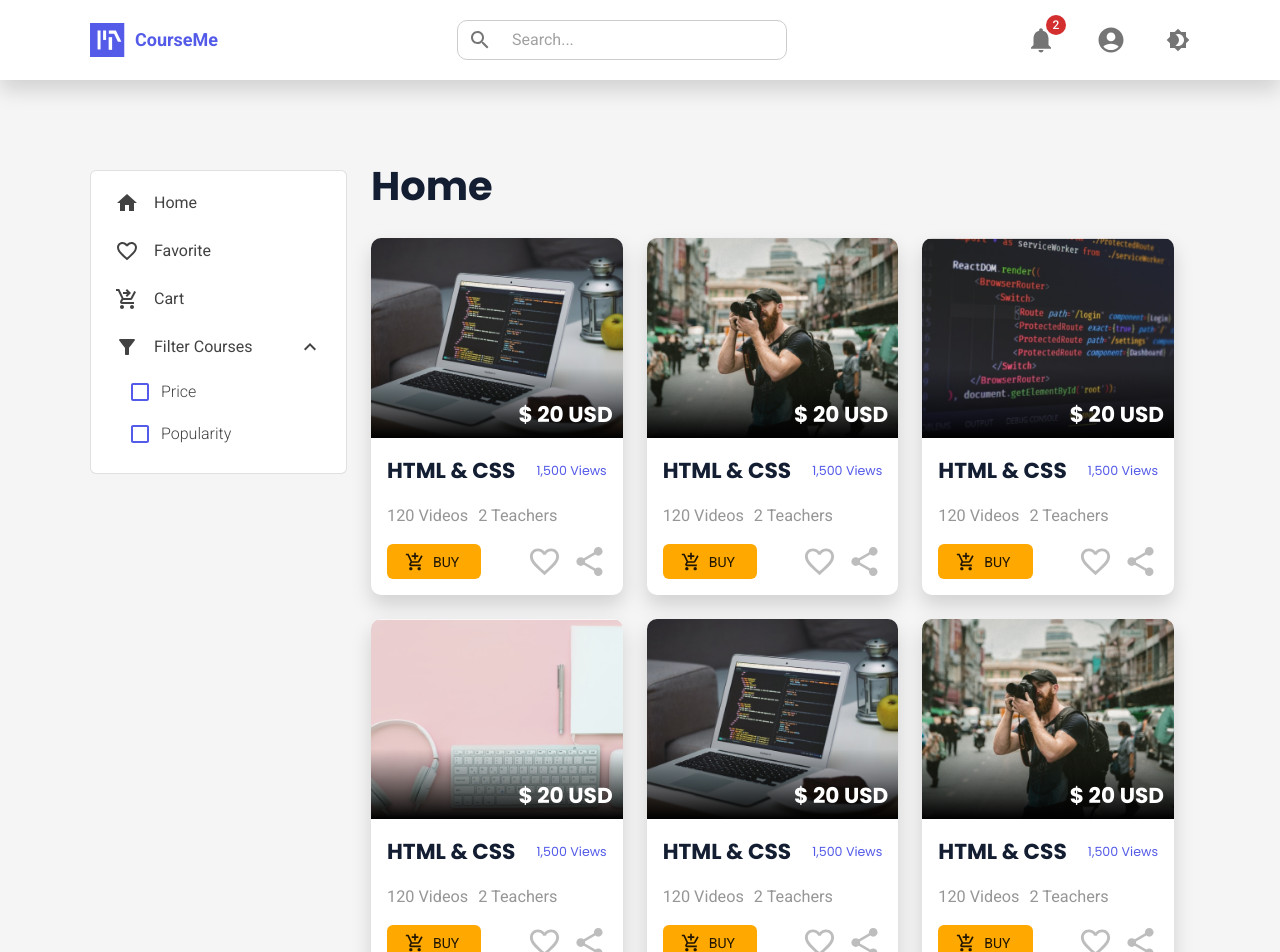
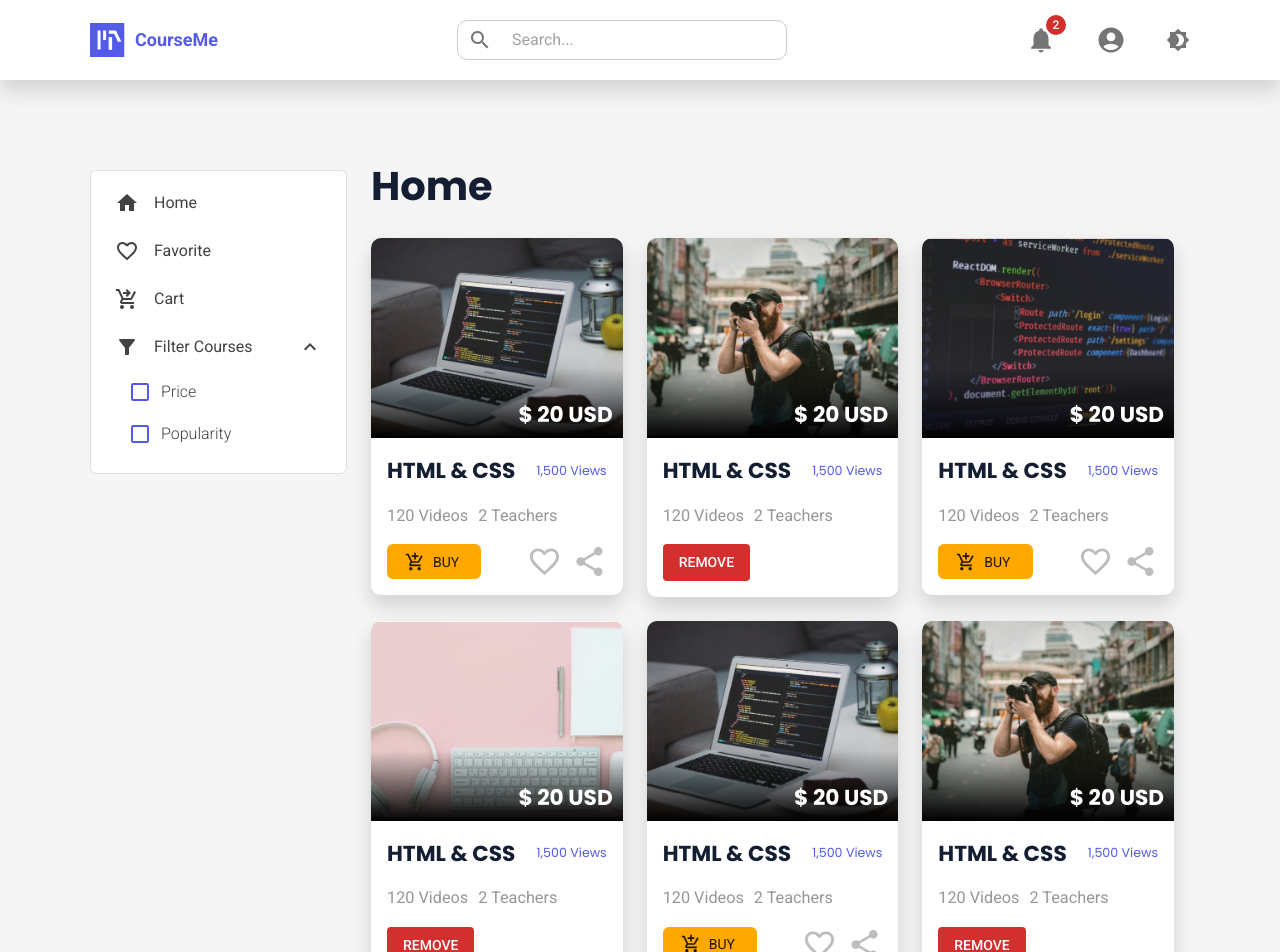
Before and after one commit to MaxCojocari/tum-web-lab6, a React (Create React App) app: page / in a window 1280 px wide. Shown: the top 952 px of the page. Built offline with nearby package versions, Linux system fonts and the light colour scheme.

Commit message:
feat: add remove button on cards

```diff
--- a/src/components/CourseCard.tsx
+++ b/src/components/CourseCard.tsx
@@ -14,6 +14,7 @@ import ShareIcon from "@mui/icons-material/Share";
 import FavoriteIcon from "@mui/icons-material/Favorite";
 import FavoriteBorderIcon from "@mui/icons-material/FavoriteBorder";
 import { useState } from "react";
+import RemoveButton from "./RemoveButton";
 
 const StyledCard = styled(Paper)(({ theme }) => ({
   backgroundColor: theme.palette.mode === "dark" ? "#1A2027" : "#fff",
@@ -23,9 +24,71 @@ const StyledCard = styled(Paper)(({ theme }) => ({
   boxShadow: "0px 10px 20px rgba(0, 0, 0, 0.15)",
 }));
 
-export default function CourseCard({ id }: { id: number }) {
+export default function CourseCard({
+  id,
+  isBuyCard,
+}: {
+  id: number;
+  isBuyCard: boolean;
+}) {
   const theme = useTheme();
   const [isFavoriteClicked, setFavoriteClicked] = useState(false);
+
+  const BuyActions = () => (
+    <CardActions
+      sx={{
+        display: "flex",
+        justifyContent: "space-between",
+        padding: "0 16px 16px 16px",
+      }}
+    >
+      <BuyButton inCart={false} />
+      <Box
+        sx={{
+          "& > *": {
+            padding: 0,
+          },
+        }}
+      >
+        <IconButton
+          aria-label="add to favorites"
+          onClick={(e) => setFavoriteClicked(!isFavoriteClicked)}
+          disableRipple
+          sx={{
+            padding: 0,
+            marginRight: "10px",
+            "& > *": {
+              fontSize: "35px",
+              color: theme.palette.action.disabled,
+            },
+          }}
+        >
+          {isFavoriteClicked === true ? (
+            <FavoriteIcon />
+          ) : (
+            <FavoriteBorderIcon />
+          )}
+        </IconButton>
+        <IconButton aria-label="share" disableRipple sx={{ padding: 0 }}>
+          <ShareIcon
+            sx={{ fontSize: "35px", color: theme.palette.action.disabled }}
+          />
+        </IconButton>
+      </Box>
+    </CardActions>
+  );
+
+  const RemoveAction = () => (
+    <CardActions
+      sx={{
+        display: "flex",
+        justifyContent: "space-between",
+        padding: "0 16px 16px 16px",
+      }}
+    >
+      <RemoveButton />
+    </CardActions>
+  );
 
   return (
     <StyledCard>
@@ -105,47 +168,7 @@ export default function CourseCard({ id }: { id: number }) {
           </Typography>
         </Box>
       </CardContent>
-      <CardActions
-        sx={{
-          display: "flex",
-          justifyContent: "space-between",
-          padding: "0 16px 16px 16px",
-        }}
-      >
-        <BuyButton inCart={false} />
-        <Box
-          sx={{
-            "& > *": {
-              padding: 0,
-            },
-          }}
-        >
-          <IconButton
-            aria-label="add to favorites"
-            onClick={(e) => setFavoriteClicked(!isFavoriteClicked)}
-            disableRipple
-            sx={{
-              padding: 0,
-              marginRight: "10px",
-              "& > *": {
-                fontSize: "35px",
-                color: theme.palette.action.disabled,
-              },
-            }}
-          >
-            {isFavoriteClicked === true ? (
-              <FavoriteIcon />
-            ) : (
-              <FavoriteBorderIcon />
-            )}
-          </IconButton>
-          <IconButton aria-label="share" disableRipple sx={{ padding: 0 }}>
-            <ShareIcon
-              sx={{ fontSize: "35px", color: theme.palette.action.disabled }}
-            />
-          </IconButton>
-        </Box>
-      </CardActions>
+      {isBuyCard ? <BuyActions /> : <RemoveAction />}
     </StyledCard>
   );
 }
--- a/src/components/CoursesList.tsx
+++ b/src/components/CoursesList.tsx
@@ -8,9 +8,12 @@ export default function CoursesList() {
   return (
     <Box sx={{ flexGrow: 1, paddingRight: "16px" }}>
       <Grid container spacing={{ xs: 2, md: 3 }}>
-        {Array.from(Array(12)).map((_, index) => (
+        {Array.from(Array(7)).map((_, index) => (
           <Grid item xs={columns} key={index}>
-            <CourseCard id={(index % 4) + 1} />
+            <CourseCard
+              id={(index % 4) + 1}
+              isBuyCard={index % 2 !== 0 ? false : true}
+            />
           </Grid>
         ))}
       </Grid>
--- a/src/components/PageBlueprint.tsx
+++ b/src/components/PageBlueprint.tsx
@@ -1,11 +1,11 @@
-import { Box, Grid, Typography, useMediaQuery } from "@mui/material";
+import { Box, Grid, Typography, useMediaQuery, useTheme } from "@mui/material";
 import Footer from "./Footer";
 import Navbar from "./Navbar";
 import { Sidebar } from "./Sidebar";
-import { theme } from "../theme";
 import CoursesList from "./CoursesList";
 
 export default function PageBlueprint({ mode, setMode, pageName }: any) {
+  const theme = useTheme();
   const isNarrowScreen = useMediaQuery("(max-width:1200px)");
   const columns = isNarrowScreen ? 4 : 3;
 
--- /dev/null
+++ b/src/components/RemoveButton.tsx
@@ -0,0 +1,16 @@
+import { Button } from "@mui/material";
+import { useState } from "react";
+
+export default function RemoveButton() {
+  const [clicked, setClicked] = useState(false);
+
+  return (
+    <Button
+      variant="contained"
+      color="error"
+      onClick={(e) => setClicked(!clicked)}
+    >
+      REMOVE
+    </Button>
+  );
+}
```
